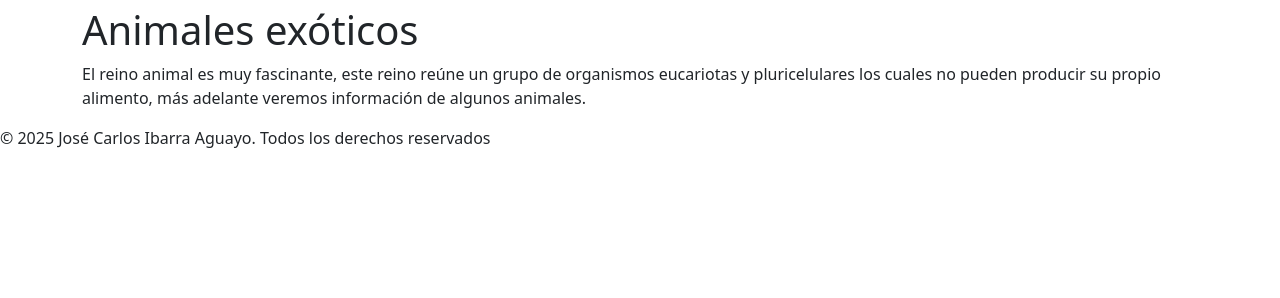
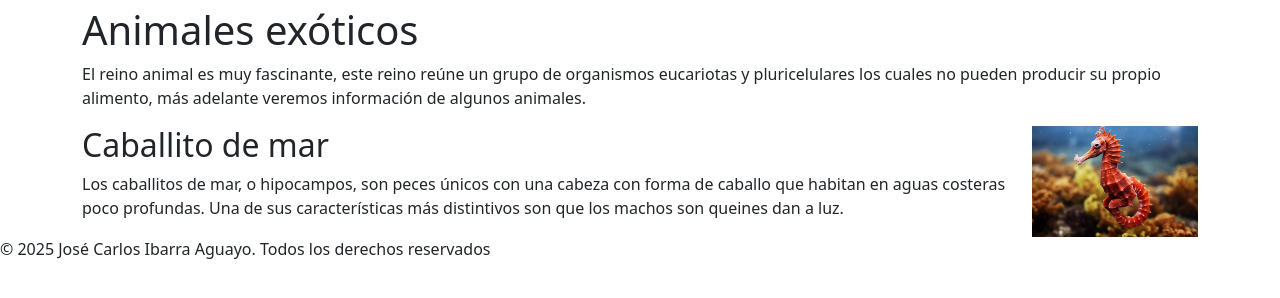
Before and after one commit to Ibarrita/IAJC-250810, a Flask app: template templates/animales.html in a window 1280 px wide. Shown: the part 106-404 px from the top of the page. Run offline with Flask 3, Linux system fonts and the light colour scheme; the template is opened without the code that fills it, so the values that code supplies are empty.

Commit message:
Se añadio al caballito de mar

```diff
--- a/templates/animales.html
+++ b/templates/animales.html
@@ -8,5 +8,14 @@
             <p>El reino animal es muy fascinante, este reino reúne un grupo de organismos eucariotas y pluricelulares los cuales no pueden producir su propio alimento, más adelante veremos información de algunos animales.</p>
         </div>
     </div>
+    <div class="row">
+        <div class="col-10">
+            <h2>Caballito de mar</h2>
+            <p>Los caballitos de mar, o hipocampos, son peces únicos con una cabeza con forma de caballo que habitan en aguas costeras poco profundas. Una de sus características más distintivos son que los machos son queines dan a luz.</p>
+        </div>
+        <div class="col-2">
+            <img src="{{url_for("static", filename="images/hippocampo.jpg")}}" class="img-fluid" alt="Un caballito de marr">
+        </div>
+    </div>
 </section>
 {%endblock%}
```
